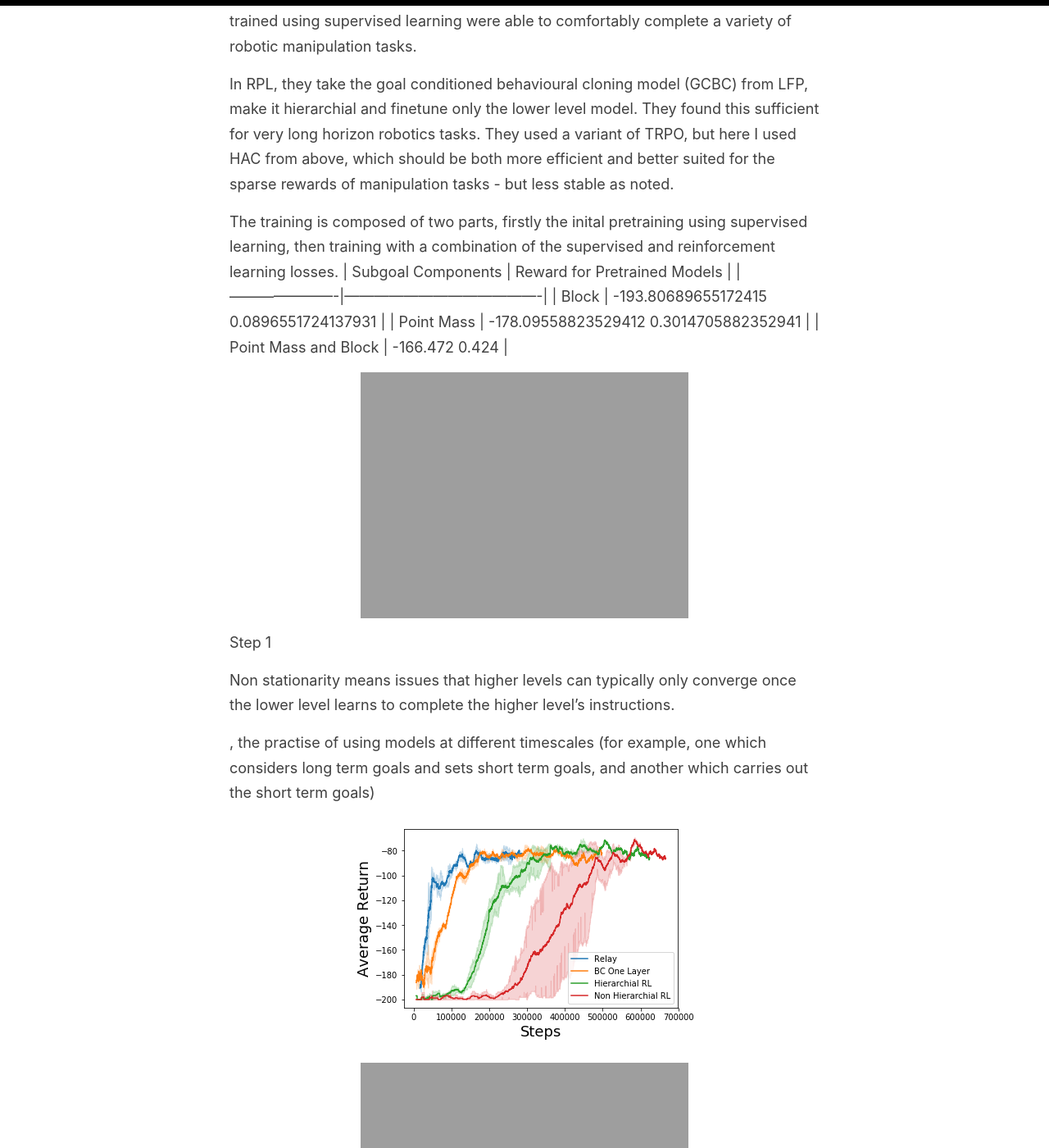
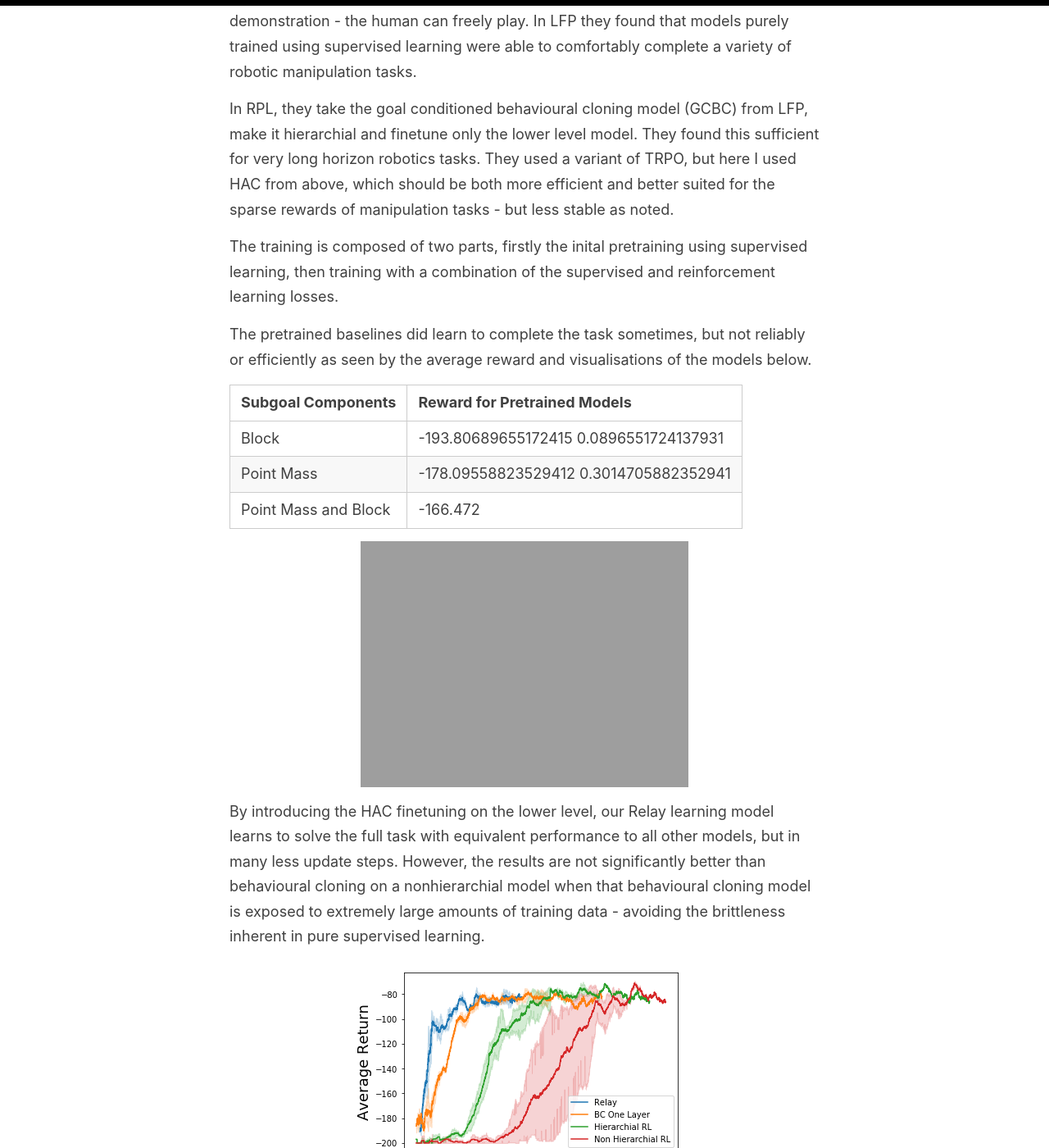
Before and after one commit to sholtodouglas/sholtodouglas.github.io, a Jekyll site: the page built from _posts/2020-06-03-Dissecting_Hierarchial_RL.md, in a window 1280 px wide and 1400 px high, scrolled down 9217 px. Shown: the whole window at 82% size. Built offline with Jekyll 4.4.1, drawn with Linux system fonts in a browser that asks for light colours; some of the changed text lies outside the part shown.

Commit message:
Update 2020-06-03-Dissecting_Hierarchial_RL.md

```diff
--- a/_posts/2020-06-03-Dissecting_Hierarchial_RL.md
+++ b/_posts/2020-06-03-Dissecting_Hierarchial_RL.md
@@ -69,7 +69,7 @@ On the left, subgoals in the full environment state are visualised - with the tr
 
 If the subgoal is exclusively pointmass position, then the lower level should learn extremely quickly as this is an easy task. However, this has the disadvantage that the lower level is not considering the intended position of the block as it acts. By including block position in the subgoal, you avoid this issue but make the lower level's task significantly more complex.
 
-I found that a subgoal consisting exclusively of the pointmass gave benefits to hierarchy, while a full state subgoal (or a subgoal including only the block position and not the mass positioin) was nearly as difficult as solving the task non-hierarchially and did not give any benefit.
+I found that a subgoal consisting exclusively of the pointmass gave benefits to hierarchy, while a full state subgoal (or a subgoal including only the block position and not the mass positioin) was worse than solving the task non-hierarchially. In fact, the full state subgoal on the left was trained using the relay learning method later - where it is the best performer.
 
 ![alt text](https://sholtodouglas.github.io/images/hierarchial/workingcomparison.gif "Hierarchy vs Single Layer")
 
@@ -114,13 +114,23 @@ This greatly expands the available data, because each observed state, action pai
 In RPL, they take the goal conditioned behavioural cloning model (GCBC) from LFP, make it hierarchial and finetune only the lower level model. They found this sufficient for very long horizon robotics tasks. They used a variant of TRPO, but here I used HAC from above, which should be both more efficient and better suited for the sparse rewards of manipulation tasks - but less stable as noted.
 
 The training is composed of two parts, firstly the inital pretraining using supervised learning, then training with a combination of the supervised and reinforcement learning losses.
+
+The pretrained baselines did learn to complete the task sometimes, but not reliably or efficiently as seen by the average reward and visualisations of the models below.
+
 | Subgoal Components   | Reward for Pretrained Models           |
 |----------------------|----------------------------------------|
 | Block                | -193.80689655172415 0.0896551724137931 |
 | Point Mass           | -178.09558823529412 0.3014705882352941 |
-| Point Mass and Block | -166.472 0.424                         |
+| Point Mass and Block | -166.472                               |
 
 ![alt text](https://sholtodouglas.github.io/images/hierarchial/comparison.gif "Hierarchy vs Single Layer")
+
+By introducing the HAC finetuning on the lower level, our Relay learning model learns to solve the full task with equivalent performance to all other models, but in many less update steps. However, the results are not significantly better than behavioural cloning on a nonhierarchial model when that behavioural cloning model is exposed to extremely large amounts of training data - avoiding the brittleness inherent in pure supervised learning.
+
+![alt text](https://sholtodouglas.github.io/images/hierarchial/final_comparison.png "Hierarchy vs Single Layer")
+
+![alt text](https://sholtodouglas.github.io/images/hierarchial/workingcomparison.gif "Hierarchy vs Single Layer")
+
 
 
 Step 1
@@ -139,9 +149,6 @@ Non stationarity means issues that higher levels can typically only converge onc
 
 
 
-![alt text](https://sholtodouglas.github.io/images/hierarchial/final_comparison.png "Hierarchy vs Single Layer")
-
-![alt text](https://sholtodouglas.github.io/images/hierarchial/workingcomparison.gif "Hierarchy vs Single Layer")
 
 
 
```
